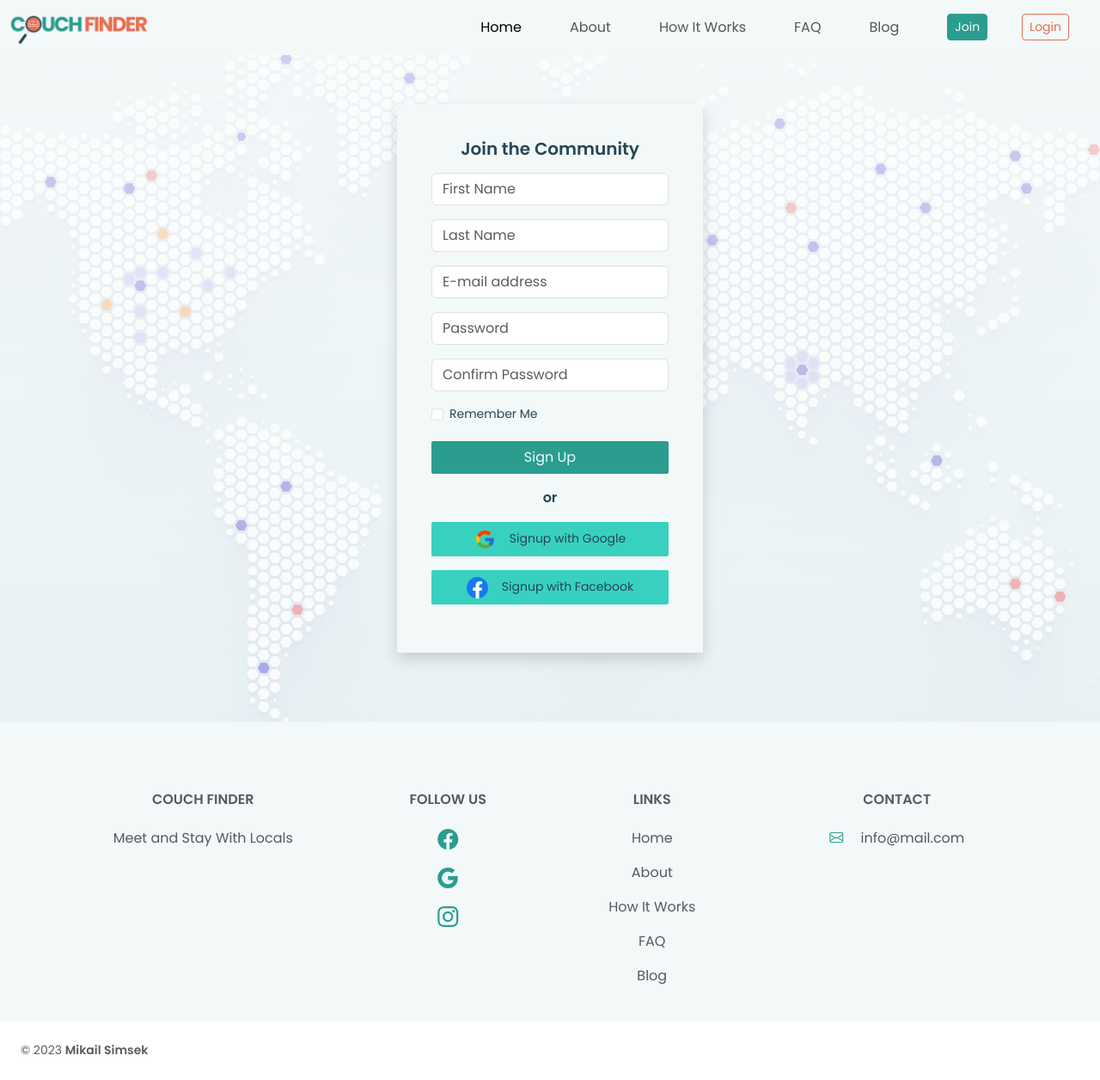
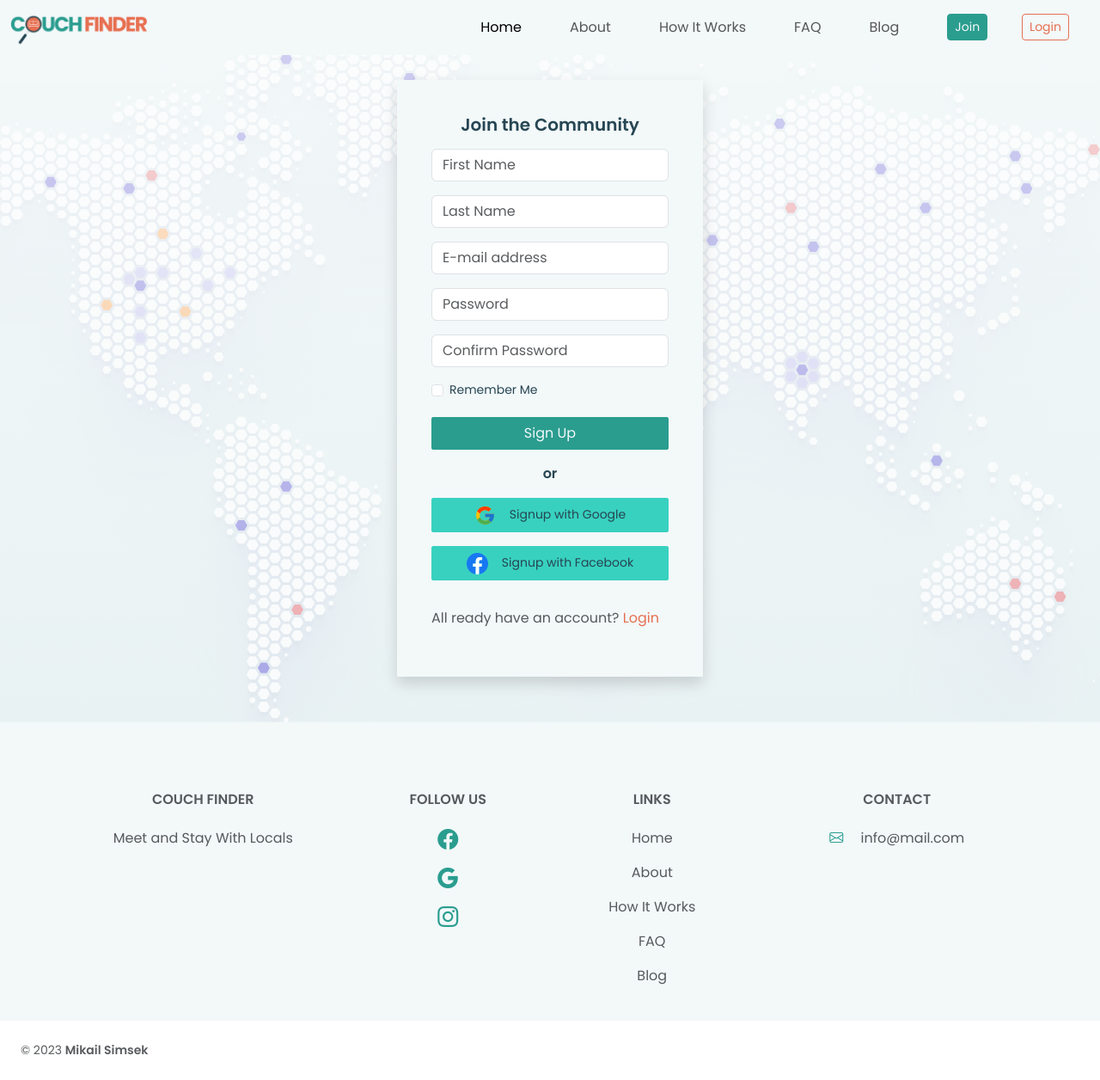
Before and after one commit to mika-sims/CouchFinder, a Django app: page /accounts/signup/ in a window 1280 px wide. Shown: the whole page at 86% size. Run offline with Django 4.2, Linux system fonts and the light colour scheme; parts of the project's set-up code (start-up, migrations or seed data) failed here and were passed over; some libraries are stand-ins or nearby versions.

Commit message:
Add url link for login page

```diff
--- a/templates/account/signup.html
+++ b/templates/account/signup.html
@@ -60,6 +60,11 @@
                           Facebook</a>
                       </button>
                     </div>
+                    <div class="col-12">
+                      <p class="text-muted">
+                        All ready have an account? <a class="link text-decoration-none text-danger" href="{% url 'account_login' %}">Login</a>
+                      </p>
+                    </div>
                   </div>
                 </div>
               </div>
```
